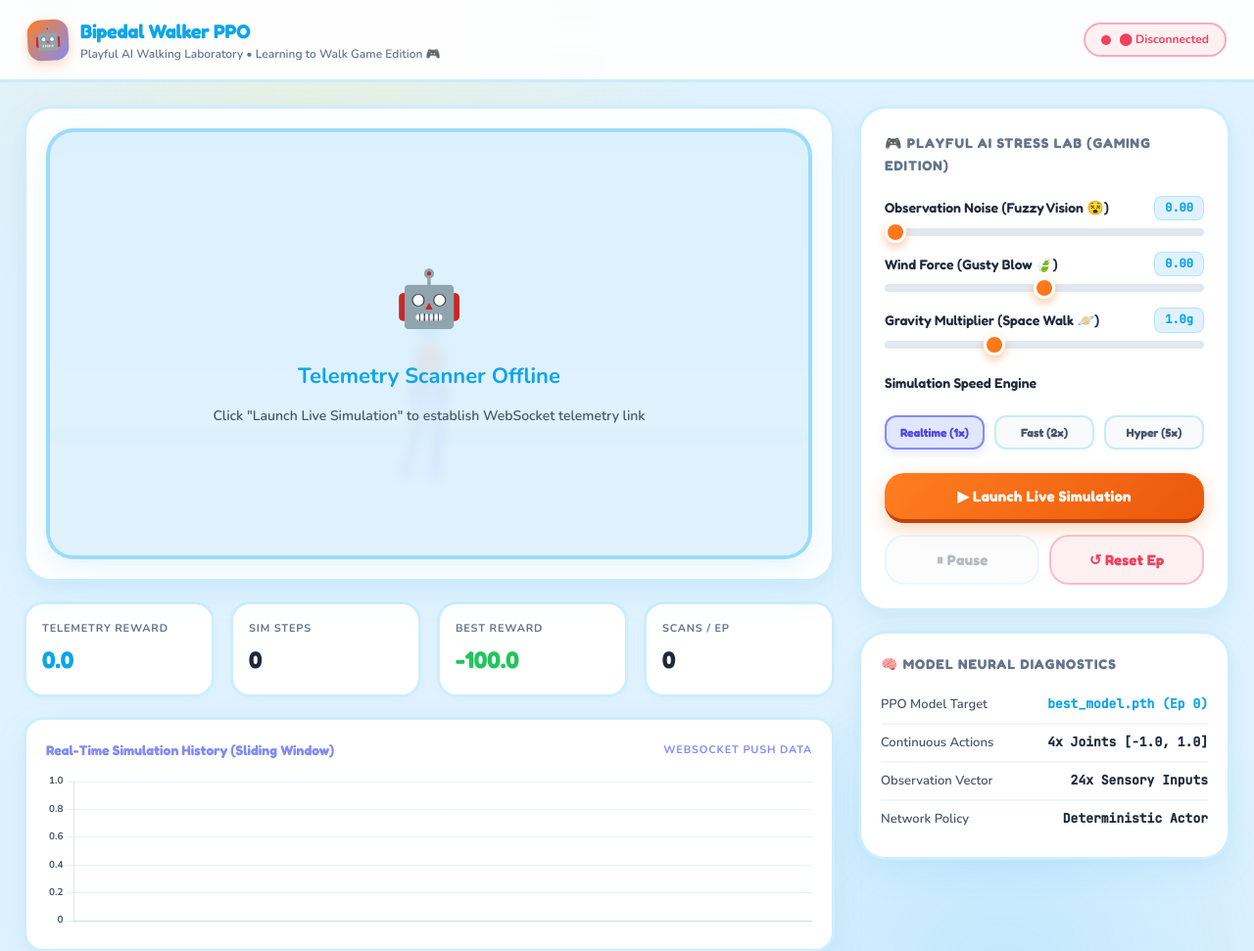
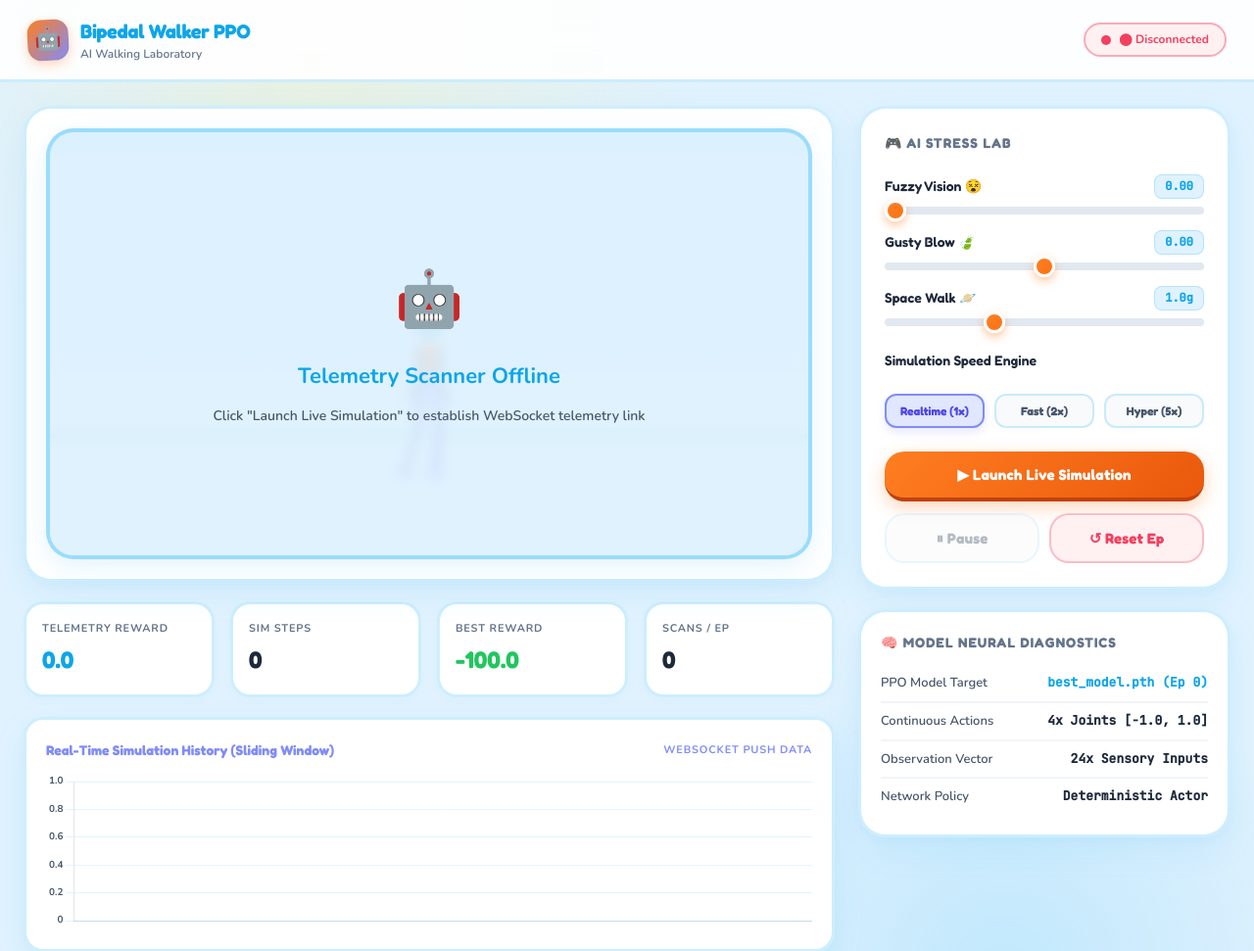
Before and after one commit to Quandinh030106/Bipedal_Walker_PPO, a FastAPI app: page / in a window 1280 px wide. Shown: the top 971 px of the page at 98% size. Run offline with FastAPI, Linux system fonts and the light colour scheme.

Commit message:
Change smol things on local web

```diff
--- a/web_app/templates/index.html
+++ b/web_app/templates/index.html
@@ -16,7 +16,7 @@
             <div class="logo">🤖</div>
             <div>
                 <h1>Bipedal Walker PPO</h1>
-                <p class="subtitle">Playful AI Walking Laboratory • Learning to Walk Game Edition 🎮</p>
+                <p class="subtitle">AI Walking Laboratory</p>
             </div>
         </div>
 
@@ -88,13 +88,13 @@
 
             <!-- Glass Card 4: Control Panel -->
             <div class="glass-card control-panel">
-                <h2 class="panel-title">🎮 Playful AI Stress Lab (Gaming Edition)</h2>
+                <h2 class="panel-title">🎮 AI Stress Lab</h2>
 
                 <!-- Sliders -->
                 <div class="control-group">
                     <div class="slider-row">
                         <div class="slider-label-row">
-                            <span class="slider-name">Observation Noise (Fuzzy Vision 😵)</span>
+                            <span class="slider-name">Fuzzy Vision 😵</span>
                             <span id="val-noise" class="slider-val">0.00</span>
                         </div>
                         <input type="range" id="slider-noise" min="0" max="0.3" step="0.02" value="0">
@@ -102,7 +102,7 @@
 
                     <div class="slider-row">
                         <div class="slider-label-row">
-                            <span class="slider-name">Wind Force (Gusty Blow 🍃)</span>
+                            <span class="slider-name">Gusty Blow 🍃</span>
                             <span id="val-wind" class="slider-val">0.00</span>
                         </div>
                         <input type="range" id="slider-wind" min="-1.5" max="1.5" step="0.1" value="0">
@@ -110,7 +110,7 @@
 
                     <div class="slider-row">
                         <div class="slider-label-row">
-                            <span class="slider-name">Gravity Multiplier (Space Walk 🪐)</span>
+                            <span class="slider-name">Space Walk 🪐</span>
                             <span id="val-gravity" class="slider-val">1.0g</span>
                         </div>
                         <input type="range" id="slider-gravity" min="0.5" max="2.0" step="0.1" value="1.0">
```
Also changed, not shown: web_app/static/js/main.js (+29 -6 lines).
